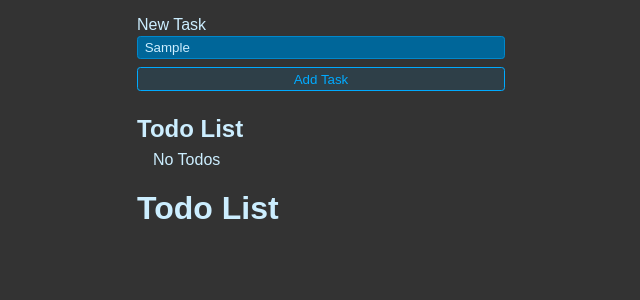
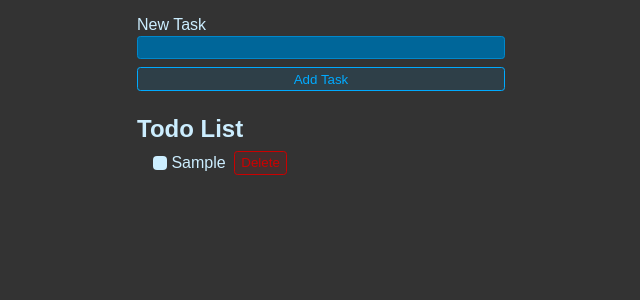
Before and after one commit to LifeofSwervo/Web, a React (Vite) app in the folder React/Todo/: page / in a window 1280 px wide. Both pictures are taken after typing "Sample" into the empty fields and a click on the button "Add Task". Shown: the top 300 px of the page, without its empty margins (319-959 px from the left). Built offline with nearby package versions, Linux system fonts and the light colour scheme.

Commit message:
Local Storage

```diff
--- a/React/Todo/src/App.jsx
+++ b/React/Todo/src/App.jsx
@@ -1,11 +1,20 @@
-import { useState } from "react"
+import { useEffect, useState } from "react"
 import "./styles.css"
 import { NewTodoForm } from "./NewTodoForm"
 import { TodoList } from "./TodoList"
 
 
 export default function App() {
-  const [todos, setTodos] = useState([])
+  const [todos, setTodos] = useState(() => {
+    const localValue = localStorage.getItem("ITEMS")
+    if (localValue == null) return []
+
+    return JSON.parse(localValue)
+  })
+
+  useEffect(() => {
+    localStorage.setItem("ITEMS", JSON.stringify(todos))
+  }, [todos])
 
   function addTodo(title) {
     setTodos(currentTodos => {
@@ -37,8 +46,7 @@
     <>
       <NewTodoForm onSubmit={addTodo} />
       <h1 className="header">Todo List</h1>
-      <TodoList todos={todos} />
-      <h1>Todo List</h1>
+      <TodoList todos={todos} toggleTodo={toggleTodo} deleteTodo={deleteTodo} />
     </>
   )
 }
--- a/React/Todo/src/NewTodoForm.jsx
+++ b/React/Todo/src/NewTodoForm.jsx
@@ -5,7 +5,6 @@
 
     function handleSubmit(e) {
         e.preventDefault()
-
         if (newItem === "") return
 
         onSubmit(newItem)
@@ -17,7 +16,7 @@
         <form onSubmit={handleSubmit} className="new-item-form">
         <div className='form-row'>
           <label htmlFor="item">New Task</label>
-          <input type="text" id="item" />
+          <input value={newItem} onChange={e => setNewItem(e.target.value)} type="text" id="item" />
         </div>
         <button className="btn">Add Task</button>
       </form>
--- a/React/Todo/src/TodoItem.jsx
+++ b/React/Todo/src/TodoItem.jsx
@@ -1,11 +1,11 @@
-export function TodoItem({ completed, id, title}) {
+export function TodoItem({ completed, id, title, deleteTodo}) {
     return (
         <li>
         <label>
-          <input type="checkbox" checked={todo.completed} onChange={e => toggleTodo(todo.id, e.target.checked)} />
-            {todo.title}
+          <input type="checkbox" checked={completed} onChange={e => toggleTodo(id, e.target.checked)} />
+            {title}
         </label>
-        <button onClick={() => deleteTodo(todo.id)} className="btn btn-danger">Delete</button>
+        <button onClick={() => deleteTodo(id)} className="btn btn-danger">Delete</button>
       </li>
     )
 }
--- a/React/Todo/src/TodoList.jsx
+++ b/React/Todo/src/TodoList.jsx
@@ -1,12 +1,12 @@
 import { TodoItem } from "./TodoItem"
 
-export function TodoList({ todos }) {
+export function TodoList({ todos, toggleTodo, deleteTodo }) {
     return (
         <ul className="list">
         {todos.length === 0 && "No Todos"}
         {todos.map(todo => {
           return (
-            <TodoItem {...todo} key={todo.id} />
+            <TodoItem {...todo} key={todo.id} toggleTodo={toggleTodo} deleteTodo={deleteTodo} />
           )
         })}
       </ul>
```
